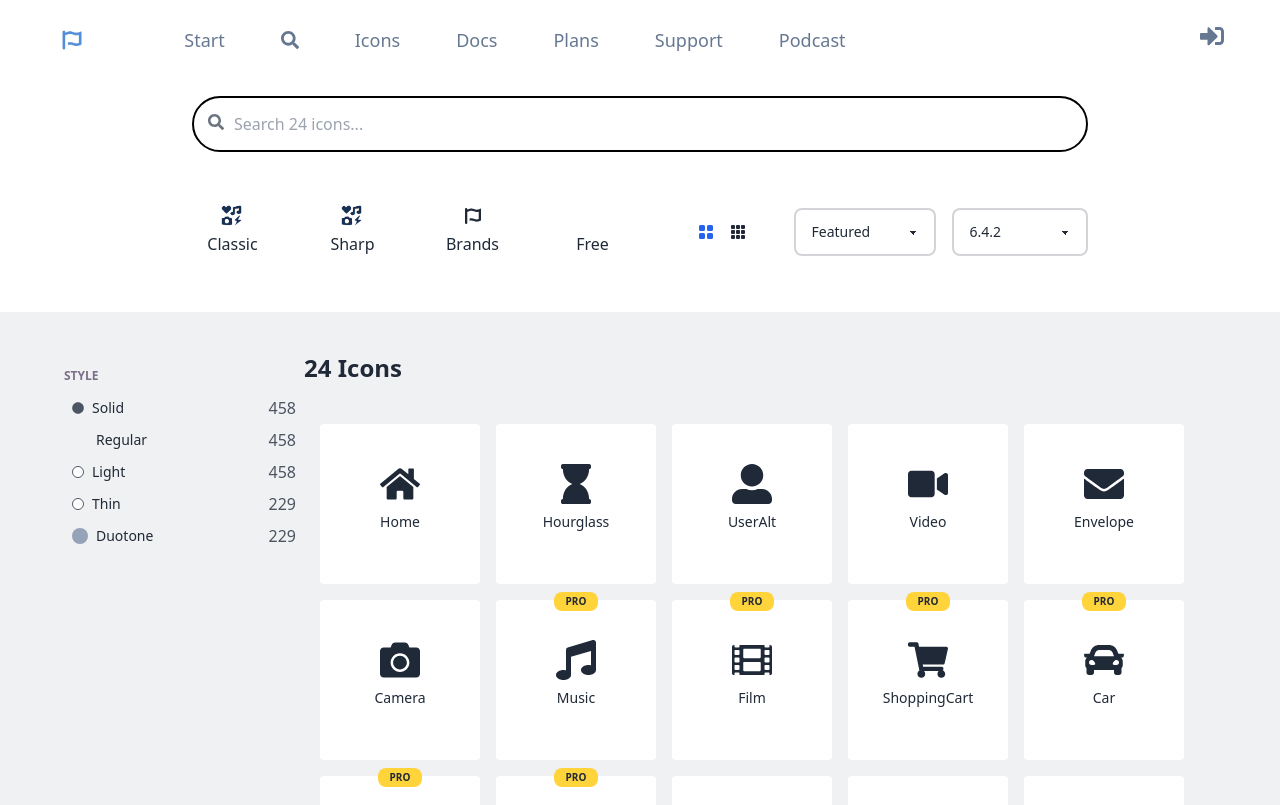
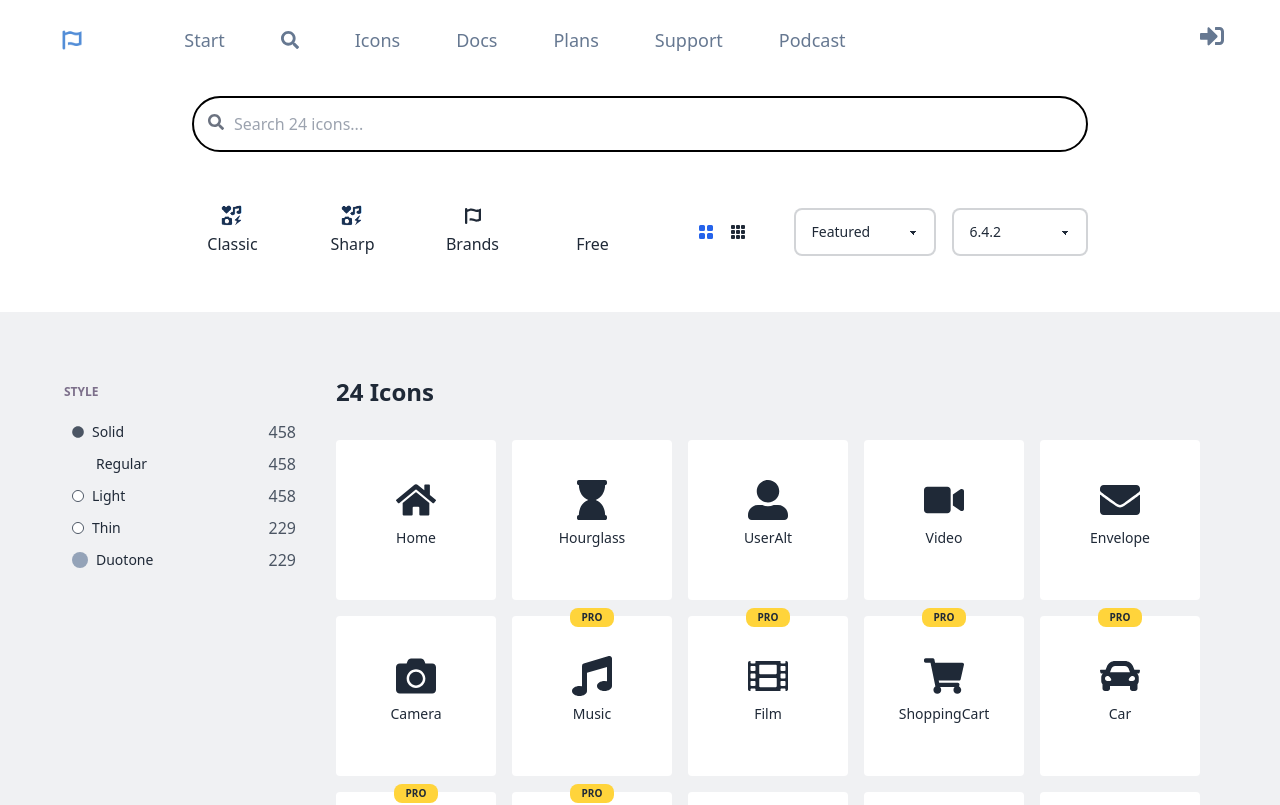
Before and after one commit to hasanisokay/font-awesome-replica, a React (Vite) app: page / in a window 1280 px wide. Shown: the top 805 px of the page. Built offline with nearby package versions, Linux system fonts and the light colour scheme; some icons are missing.

Commit message:
icons padding edited

```diff
--- a/src/components/Icons.jsx
+++ b/src/components/Icons.jsx
@@ -38,9 +38,9 @@ const Icons = () => {
 
     return (
         <div className="bg-[#f0f1f3] min-h-[100vh] py-10">
-            <div className="lg:flex w-[90%] mx-auto">
+            <div className="lg:flex lg:gap-8 w-[90%] mx-auto">
                 <div className="hidden lg:block">
-                    <h3 className="font-bold text-xs text-[#7c6f8a]  pt-[16px]">STYLE</h3>
+                    <h3 className="font-bold text-xs text-[#7c6f8a] pt-8 pb-2">STYLE</h3>
                     <div className="pt-2 px-2 lg:flex hidden flex-col gap-3">
                     </div>
                     <div onMouseEnter={() => setShowSolidIcon(false)} onMouseLeave={() => setShowSolidIcon(true)} className={`cursor-pointer hover:outline-1 hover:outline hover:outline-gray-300 rounded-lg flex items-center justify-between p-2 w-60 h-8`}>
@@ -76,20 +76,23 @@ const Icons = () => {
                 </div>
                 <div>
                     <div className="flex items-center gap-10 mb-6">
-                        <h3 className="font-bold lg:text-2xl text-lg">{filteredIcon.length} Icons</h3>
                         {
                             /[a-zA-Z]/g.test(category) && <div className="flex">
-                                {category.split(" ").map((icon, index)=> /[a-zA-Z]/g.test(icon) && <div key={index} className="px-4 py-2 bg-white text-xs font-bold mx-2 rounded-full flex gap-4 items-center"> <span className="hover:text-blue-600">{icon.toUpperCase()}</span> <span onClick={()=>setCategory(category.replace(icon,""))} className="text-[10px] hover:text-red-600 cursor-pointer font-light ">x</span></div>)}
+                                {category.split(" ").map((icon, index) => /[a-zA-Z]/g.test(icon) && <div key={index} className="px-4 py-2 bg-white text-xs font-bold mx-2 rounded-full flex gap-4 items-center"> <span className="hover:text-blue-600">{icon.toUpperCase()}</span> <span onClick={() => setCategory(category.replace(icon, ""))} className="text-[10px] hover:text-red-600 cursor-pointer font-light ">x</span></div>)}
                                 <button onClick={() => setCategory("")} className="hover:text-blue-600 hover:border-blue-600 py-1 px-2 font-bold rounded-full text-xs border border-gray-500">RESET</button>
                             </div>
                         }
                     </div>
-                    <div className={` flex flex-wrap gap-4 px-[16px] py-[16px] `} >
+                    <div className={``} >
+                        <h3 className="font-bold lg:text-2xl mb-8 text-lg lg:px-0 px-10 md:px-12">{filteredIcon.length} Icons</h3>
+                        <div className="flex lg:justify-start justify-center flex-wrap gap-4">
                             {filteredIcon.map((iconInfo, index) => <div onClick={() => handleIconClik(iconInfo)} className={`relative ${iconsDisplayMethod === "list" && "flex-row p-2 w-48 h-12"} ${iconsDisplayMethod === "compact" && "p-8 w-32 h-32 flex-col"} ${iconsDisplayMethod === "roomy" && "lg:w-40 lg:h-40 w-36 h-36 p-10 flex-col"} cursor-pointer duration-300  flex items-center gap-2 rounded bg-white hover:bg-[#ffd43b]`} key={index}>
                                 <GetIconByName name={iconInfo.name} />
                                 {iconInfo.type === "pro" && <span className={`px-[12px] py-[2px] ${iconsDisplayMethod === "list" ? "right-4" : ""} -top-2 lg:text-[10px] text-[10px] absolute font-semibold lg:font-bold text-center rounded-lg bg-[#ffd43b] `}>PRO</span>}
                                 <span className="text-sm">{iconInfo.name.replace("Fa", "")}</span>
                             </div>)}
+                        </div>
+
                     </div>
                     <Modal></Modal>
                 </div>
```
Also changed, not shown: vite.config.js.timestamp-1694253812593-ac7cc8c4941a8.mjs (added, +10 -0 lines). Lines whose indentation alone changed are shown as unchanged.
